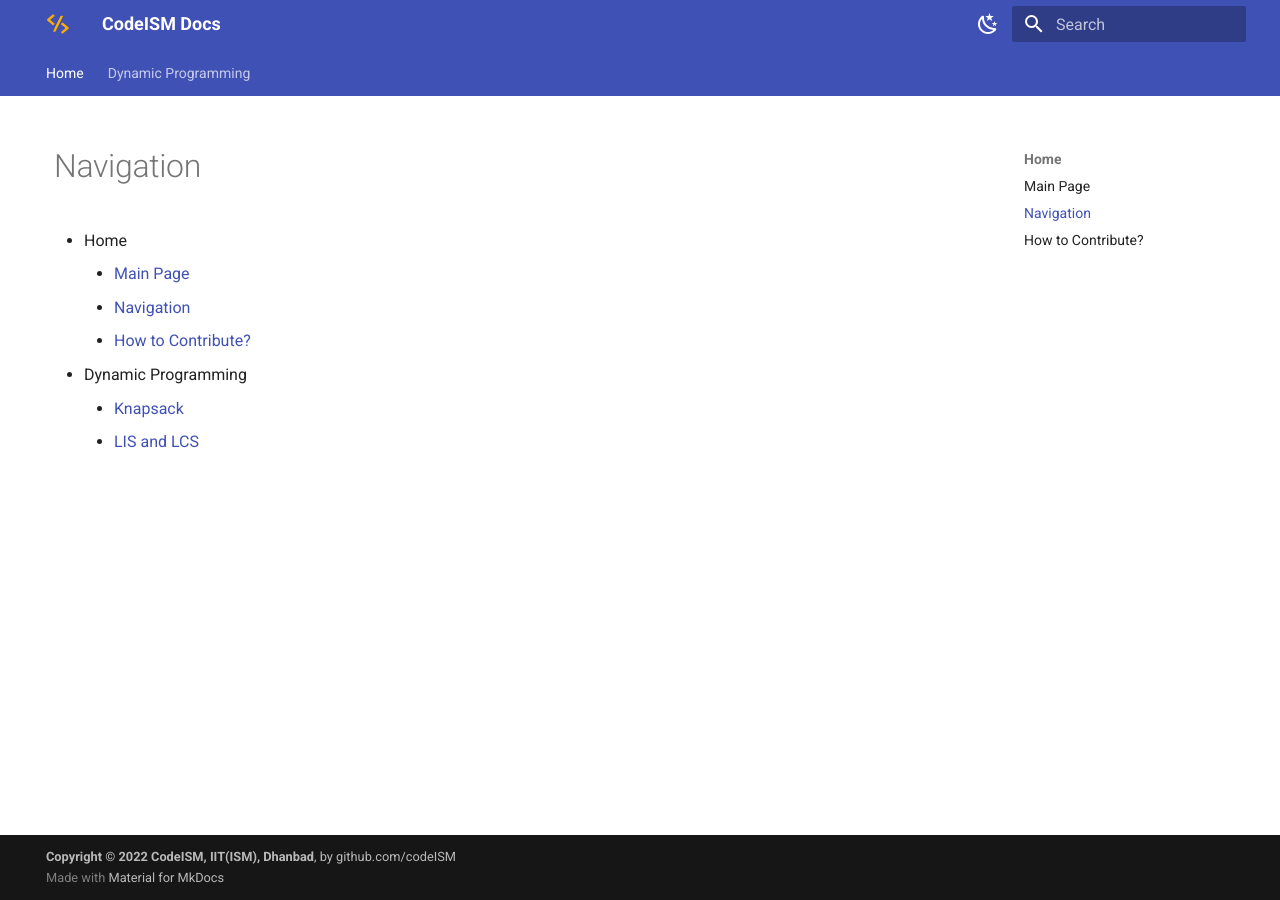
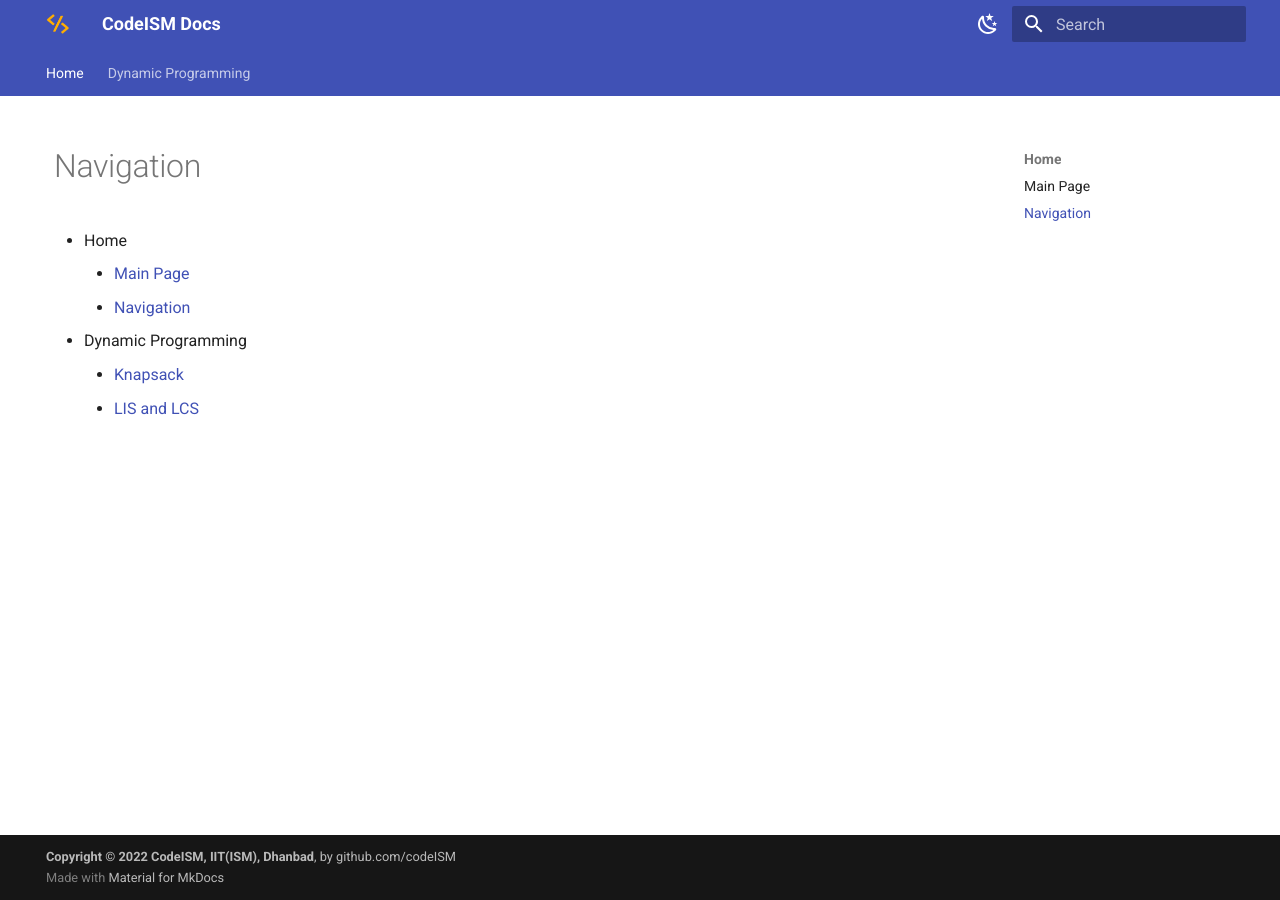
Before and after one commit to CodeISM-Community/docs, an MkDocs documentation site: the page built from docs/navigation.md, in a window 1280 px wide. Built offline with MkDocs 1.6.1 and Material for MkDocs 9.7.7, drawn with Linux system fonts in a browser that asks for light colours.

Commit message:
Update navigation.md

```diff
--- a/docs/navigation.md
+++ b/docs/navigation.md
@@ -1,7 +1,6 @@
 - Home
     - [Main Page](index.md)
     - [Navigation](navigation.md)
-    - [How to Contribute?](../CONTRIBUTING.md)
 - Dynamic Programming
     - [Knapsack](dp/knapsack.md)
     - [LIS and LCS](dp/lis_lcs.md)
```
